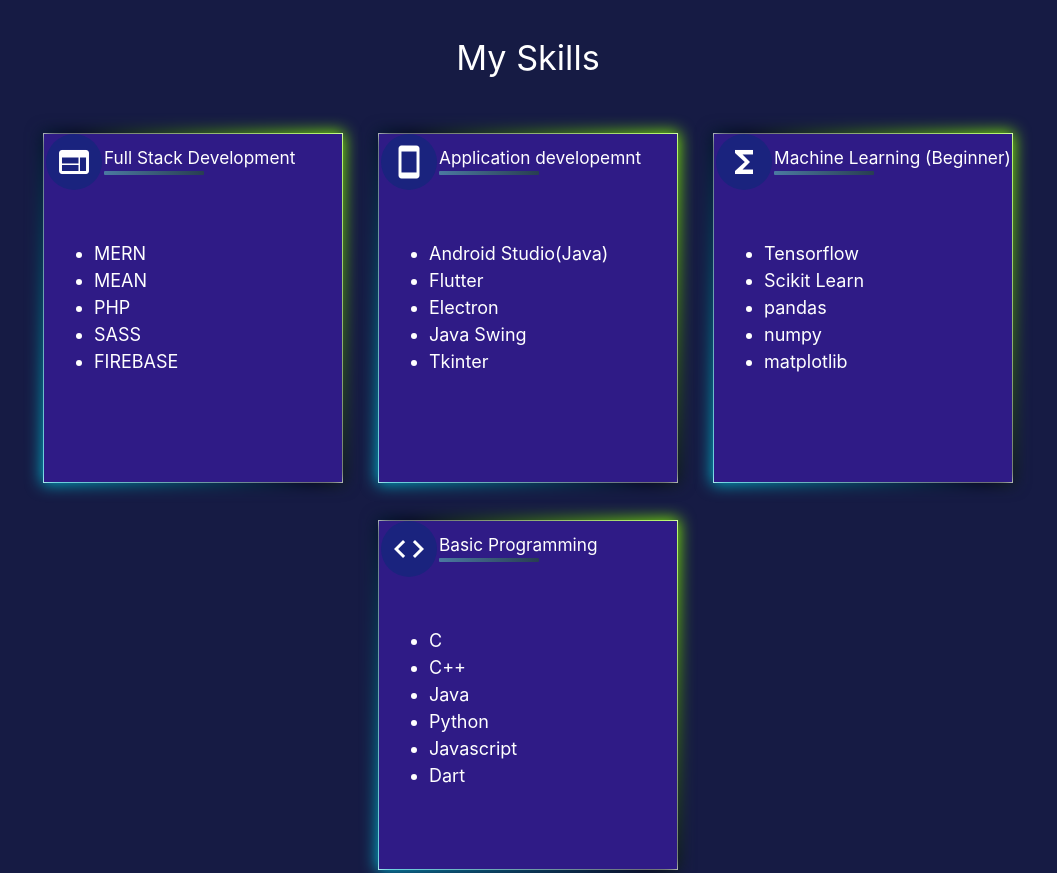
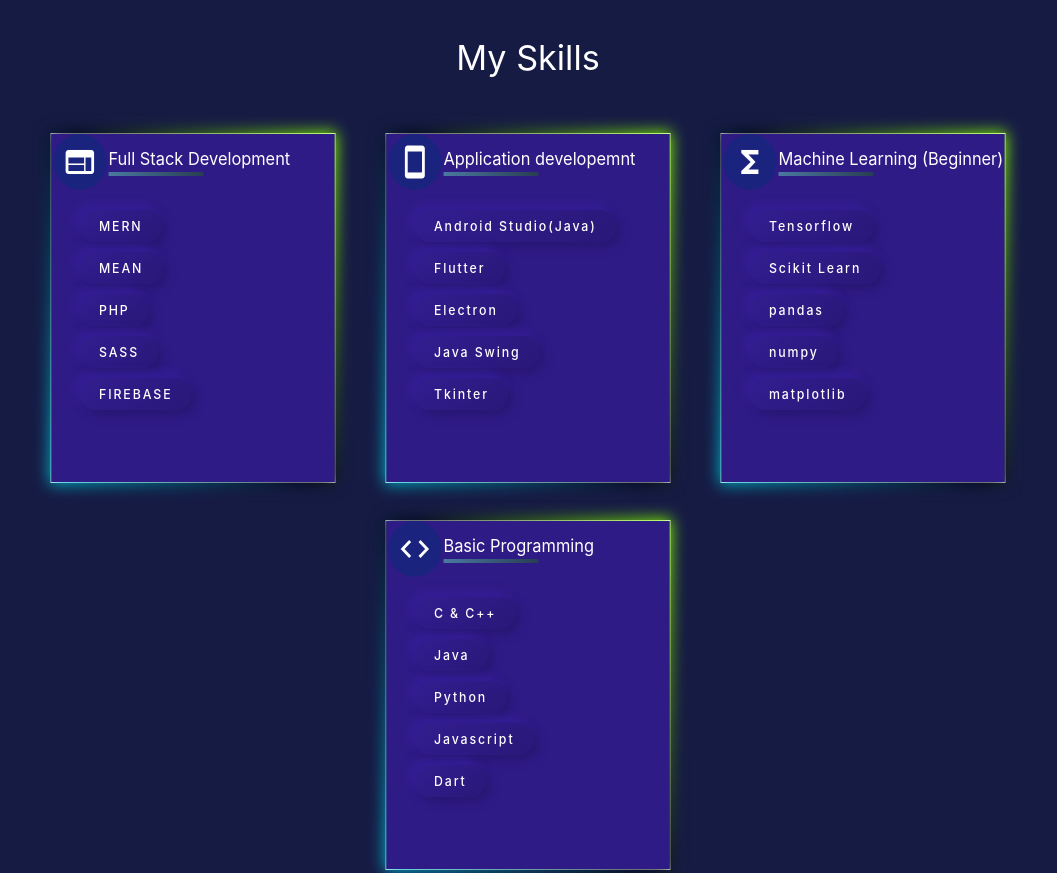
Before and after one commit to rvstowrn/rvstowrn.github.io, a plain HTML site: page index.html in a window 1280 px wide. Shown: the part 1580-2453 px from the top of the page, without its empty margins (112-1169 px from the left). Drawn offline with nearby package versions, Linux system fonts and the light colour scheme.

Commit message:
chips to show skills and meta description added

```diff
--- a/index.html
+++ b/index.html
@@ -3,6 +3,10 @@
 	<head>
 		<meta charset="UTF-8">
 		<meta name="viewport" content="width=device-width, initial-scale=1.0">
+		<meta name="author" content="Rishabh Verma">
+		<meta name="keywords" content="Rishabh Verma,Rishabh Portfolio,Rishabh Spotdraft">
+		<meta name="description" content="Personal Portfolio website of Rishabh Verma, Junior Software Developer at Spotdraft">
+
 		<title>Rishabh Verma Portfolio</title>
 
 		<link rel="stylesheet" href="https://cdnjs.cloudflare.com/ajax/libs/font-awesome/4.7.0/css/font-awesome.min.css">
@@ -75,11 +79,11 @@
 						<h6 class="underline">Full Stack Development</h6>
 					</div>
 					<ul>
-						<li>MERN</li>
-						<li>MEAN</li>
-						<li>PHP</li>
-						<li>SASS</li>
-						<li>FIREBASE</li>
+						<li class="chip">MERN</li>
+						<li class="chip">MEAN</li>
+						<li class="chip">PHP</li>
+						<li class="chip">SASS</li>
+						<li class="chip">FIREBASE</li>
 					</ul>
 				</div>
 			</div>
@@ -90,11 +94,11 @@
 						<h6 class="underline">Application developemnt</h6>
 					</div>
 					<ul>
-						<li>Android Studio(Java)</li>
-						<li>Flutter</li>
-						<li>Electron</li>
-						<li>Java Swing</li>
-						<li>Tkinter</li>
+						<li class="chip">Android Studio(Java)</li>
+						<li class="chip">Flutter</li>
+						<li class="chip">Electron</li>
+						<li class="chip">Java Swing</li>
+						<li class="chip">Tkinter</li>
 					</ul>
 				</div>
 			</div>
@@ -105,11 +109,11 @@
 						<h6 class="underline">Machine Learning (Beginner)</h6>
 					</div>
 					<ul>
-						<li>Tensorflow</li>
-						<li>Scikit Learn</li>
-						<li>pandas</li>
-						<li>numpy</li>
-						<li>matplotlib</li>
+						<li class="chip">Tensorflow</li>
+						<li class="chip">Scikit Learn</li>
+						<li class="chip">pandas</li>
+						<li class="chip">numpy</li>
+						<li class="chip">matplotlib</li>
 					</ul>
 				</div>
 			</div>
@@ -120,12 +124,11 @@
 						<h6 class="underline">Basic Programming</h6>
 					</div>
 					<ul>
-						<li>C</li>
-						<li>C++</li>
-						<li>Java</li>
-						<li>Python</li>
-						<li>Javascript</li>
-						<li>Dart</li>
+						<li class="chip">C & C++</li>
+						<li class="chip">Java</li>
+						<li class="chip">Python</li>
+						<li class="chip">Javascript</li>
+						<li class="chip">Dart</li>
 					</ul>
 				</div>
 			</div>
--- a/style.css
+++ b/style.css
@@ -109,8 +109,8 @@ nav a{
 	z-index: 100;
 	border: 1px solid white;;
 	justify-content: start;
+	transform: scaleX(0.95);
 }
-
 
 .skill-wrapper::after{
 	content: '';
@@ -136,13 +136,22 @@ nav a{
 
 .skill-container > ul{
 	text-align: left;
-	padding-top: 50px;
-	padding-left: 50px;
+	padding: 20px 30px;
 }
 .skill-container > ul > li{
 	list-style-type:disc;
 }
 
+.skill-container .chip{
+	display: block;
+	width: max-content;
+	padding: 0 20px;
+	color: white;
+	background: linear-gradient(145deg, #321d8f, #2a1879);
+	box-shadow:  5px 5px 10px #281772,-5px -5px 10px #361f9a;
+	margin-bottom: 10px !important;
+	letter-spacing: 2px;
+}
 
 .sidenav{
 	background: #2f1b86;
@@ -167,8 +176,7 @@ nav a{
 	position: absolute;
 	top: 10px;
 	right: 10px;
-	color:#39ff14
-
+	color:#39ff14;
 }
 
 .exp_text{
```
